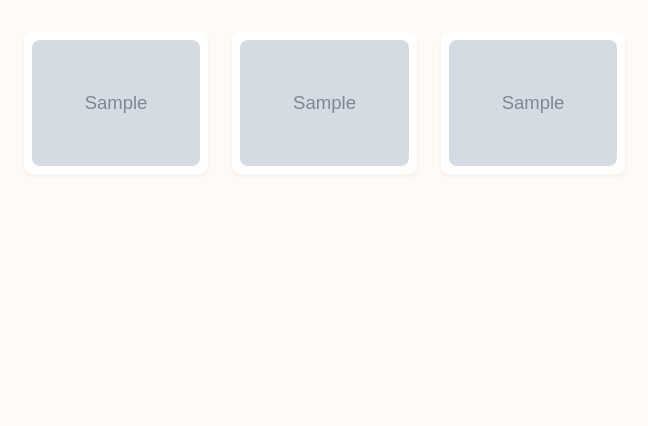
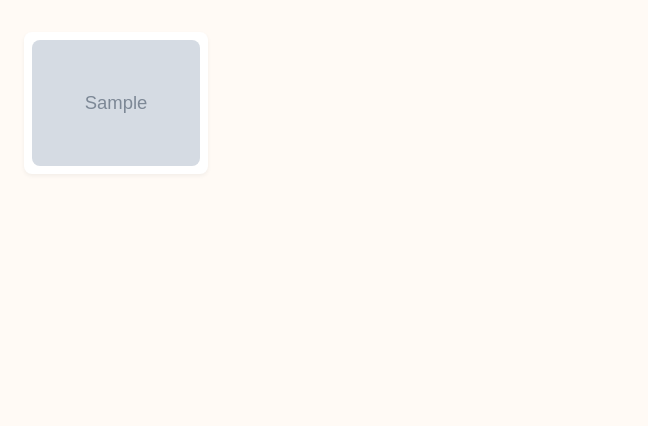
Before and after one commit to KarolSliwka/Esteticanails, a Django app: template gallery/templates/gallery/gallery.html in a window 1280 px wide. Shown: the part 160-586 px from the top of the page, without its empty margins (3-651 px from the left). Run offline with Django 3.2, Linux system fonts and the light colour scheme; the template is opened without the code that fills it: values that come from a table or form of the project are taken from there, others are empty; tables that the repository leaves empty hold one stand-in row (values such as "Sample post"); grey boxes marked "Sample" are stand-in pictures; parts of the project's set-up code (start-up, migrations or seed data) failed here and were passed over.

Commit message:
Template restore to original format

```diff
--- a/gallery/templates/gallery/gallery-floats.html
+++ b/gallery/templates/gallery/gallery-floats.html
@@ -8,27 +8,7 @@
                         <i class="fas fa-search-plus"></i>
                     </a>
                 </div>
-                <img src="{{ image.image.url }}" alt="{{ image.name }}">
-            </div>
-        </div>
-        <div class="col-xs-12 col-sm-4 col-md-3 col-lg-3 col-xl-2">
-            <div class="image-box shadow-sm">
-                <div class="info-box">
-                    <a href="#" class='pop'>
-                        <i class="fas fa-search-plus"></i>
-                    </a>
-                </div>
-                <img src="{{ image.image.url }}" alt="{{ image.name }}">
-            </div>
-        </div>
-        <div class="col-xs-12 col-sm-4 col-md-3 col-lg-3 col-xl-2">
-            <div class="image-box shadow-sm">
-                <div class="info-box">
-                    <a href="#" class='pop'>
-                        <i class="fas fa-search-plus"></i>
-                    </a>
-                </div>
-                <img src="{{ image.image.url }}" alt="{{ image.name }}">
+                <img src="{{ image.image.url }}" alt="{{ image.name }}" id="{{ image.name }}">
             </div>
         </div>
         {% endfor %}
```
